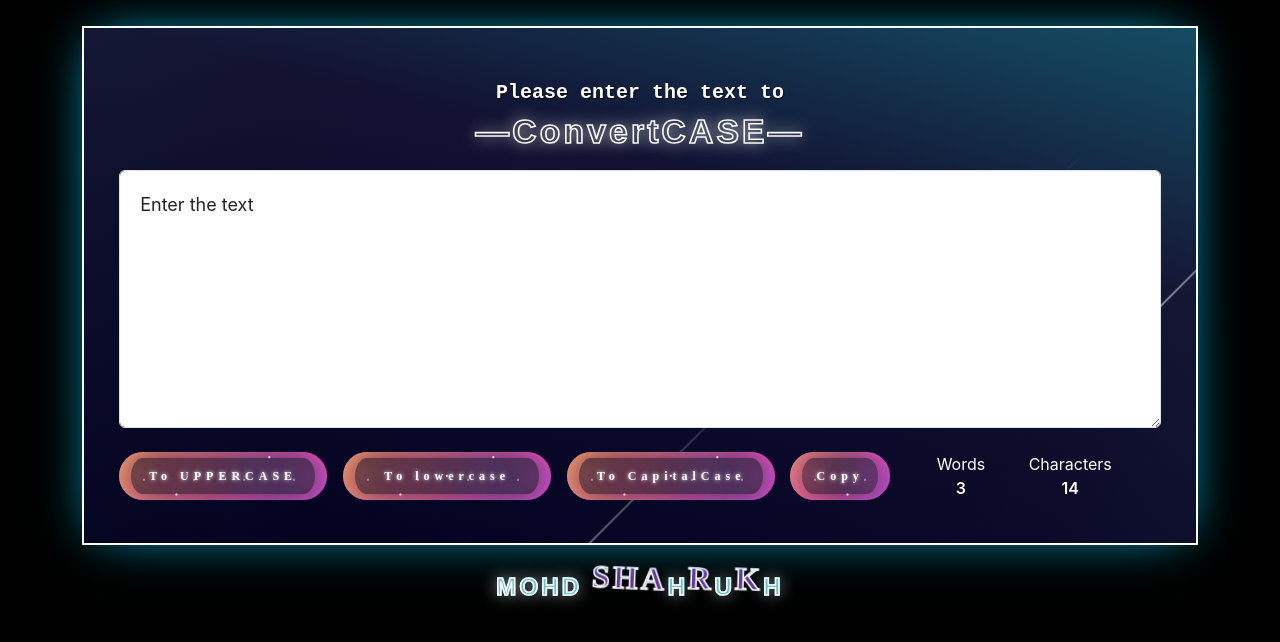
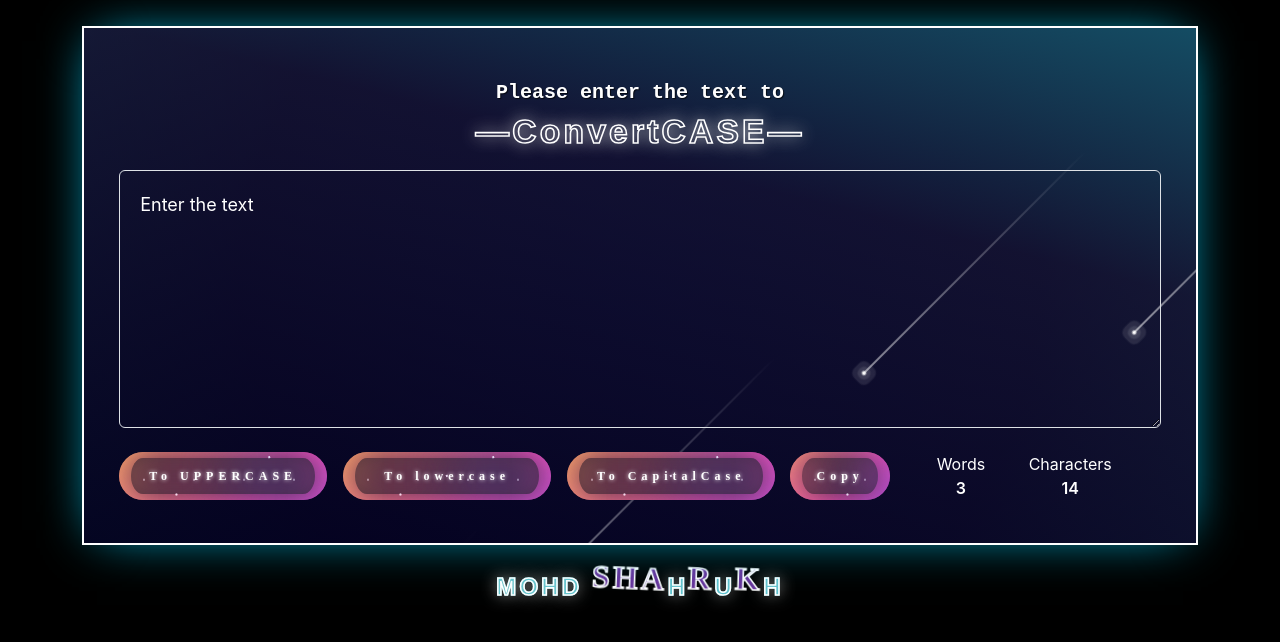
Before and after one commit to m0hdShahrukh/my-app, a React (Create React App) app: page / in a window 1280 px wide. Shown: the top 642 px of the page. Built offline with nearby package versions, Linux system fonts and the light colour scheme.

Commit message:
Fixed Issue with Uppercase

```diff
--- a/src/App.css
+++ b/src/App.css
@@ -37,6 +37,8 @@ textarea{
 textarea#myBox {
   padding: 20px 20px;
   font-size: 18px;
+  background: #ffffff00;
+  color: #ffffff;
 }
 span.counting {
   font-weight: 600;
```
